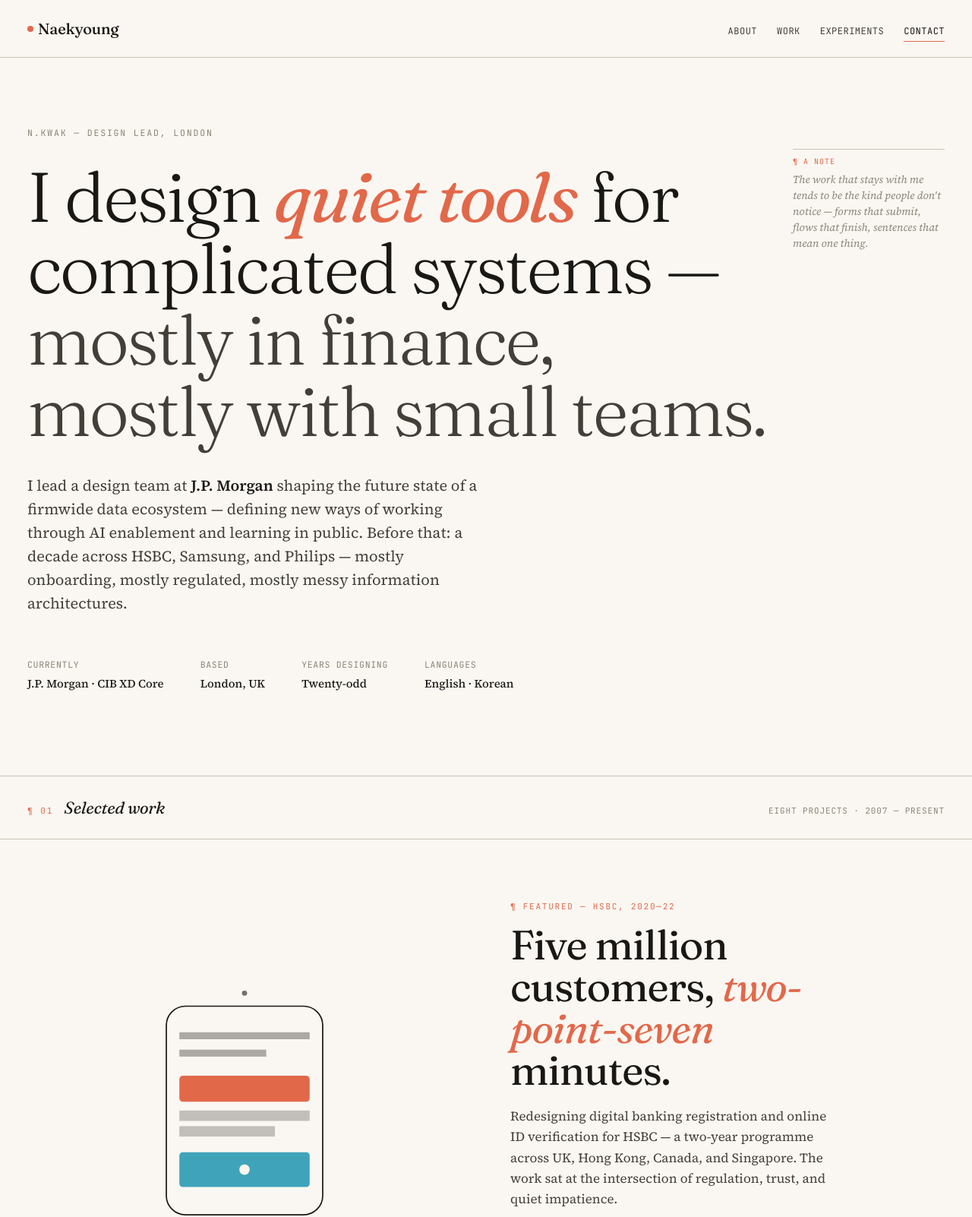
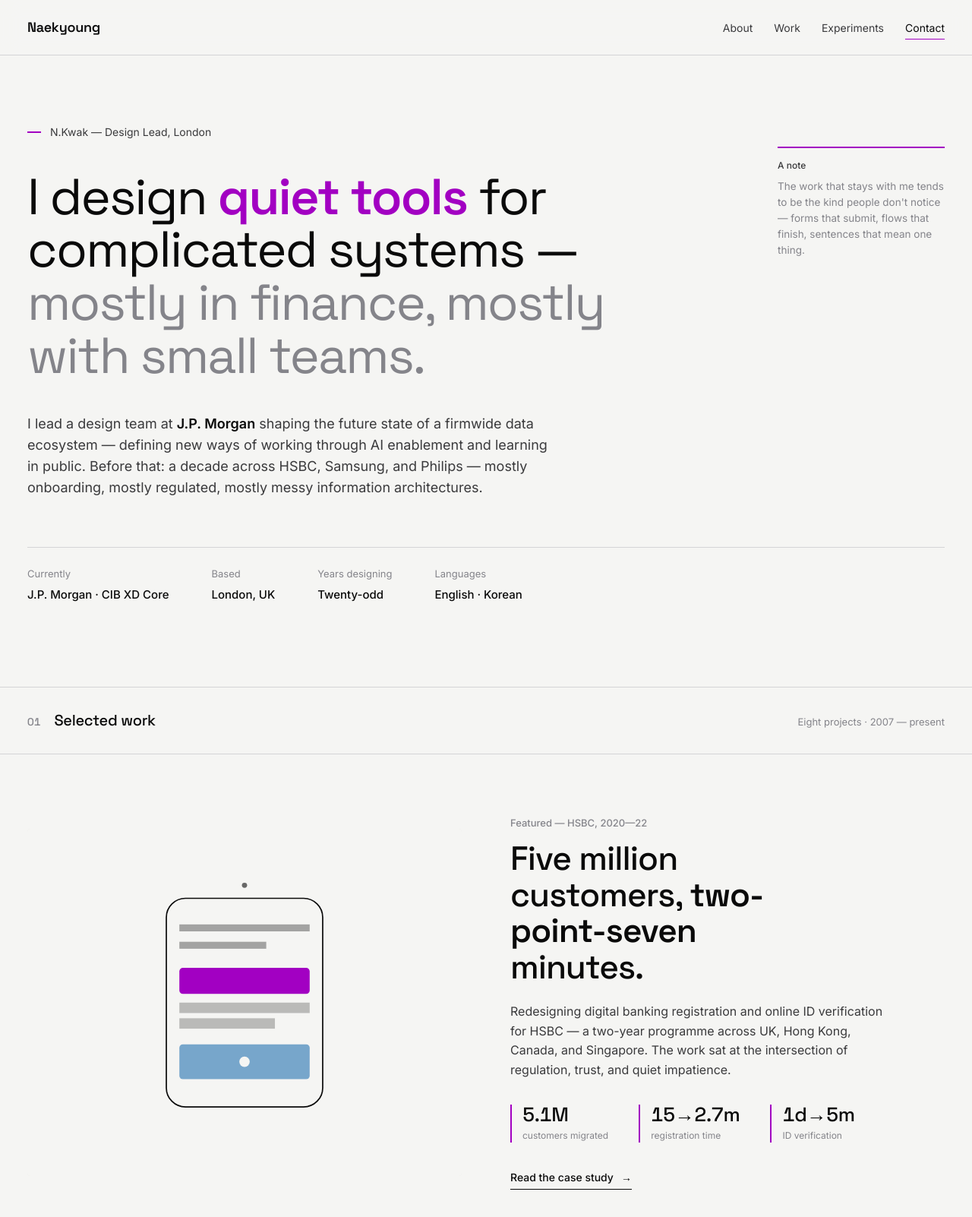
Before and after one commit to naekyoung-oss/folio, a website: page index.html in a window 1280 px wide. Shown: the top 1602 px of the page at 76% size. Drawn offline with Linux system fonts and the light colour scheme.

Commit message:
Reduce hero text size and update accent color to magenta

```diff
--- a/index.html
+++ b/index.html
@@ -6,39 +6,40 @@
 <meta name="viewport" content="width=device-width, initial-scale=1"/>
 <link rel="preconnect" href="https://fonts.googleapis.com">
 <link rel="preconnect" href="https://fonts.gstatic.com" crossorigin>
-<link href="https://fonts.googleapis.com/css2?family=Fraunces:ital,opsz,wght@0,9..144,300;0,9..144,400;0,9..144,500;0,9..144,600;0,9..144,700;1,9..144,400&family=Source+Serif+4:ital,opsz,wght@0,8..60,400;0,8..60,500;0,8..60,600;1,8..60,400&family=JetBrains+Mono:wght@400;500&display=swap" rel="stylesheet">
+<link href="https://fonts.googleapis.com/css2?family=Space+Grotesk:wght@400;500;600;700&family=Inter:wght@300;400;500;600;700&family=JetBrains+Mono:wght@400;500&display=swap" rel="stylesheet">
 <style>
 :root {
   /* light mode (default) */
-  --bg: #faf7f2;
-  --bg-2: #f2ede4;
-  --ink: #1a1815;
-  --ink-2: #433f38;
-  --ink-3: #8a8578;
-  --ink-4: #c9c3b4;
-  --rule: #1a1815;
-  --accent: oklch(0.66 0.16 35);       /* coral */
-  --accent-ink: #faf7f2;
-  --shape-a: oklch(0.72 0.13 35);
-  --shape-b: oklch(0.58 0.11 220);
-  --shape-c: oklch(0.68 0.12 125);
-  --shape-d: oklch(0.55 0.14 330);
-  --shape-e: oklch(0.82 0.09 80);
+  --bg: #f5f5f3;
+  --bg-2: #e8e8e5;
+  --ink: #0a0a0a;
+  --ink-2: #3a3a3c;
+  --ink-3: #84848a;
+  --ink-4: #d4d4d6;
+  --rule: #0a0a0a;
+  --accent: oklch(0.50 0.28 320);      /* bright magenta */
+  --accent-ink: #f5f5f3;
+  --accent-ink: #f5f5f3;
+  --shape-a: oklch(0.50 0.18 265);
+  --shape-b: oklch(0.62 0.10 245);
+  --shape-c: oklch(0.78 0.02 250);
+  --shape-d: oklch(0.55 0.14 285);
+  --shape-e: oklch(0.82 0.04 80);
 
-  --display: 'Fraunces', 'Times New Roman', serif;
-  --serif: 'Source Serif 4', Georgia, serif;
+  --display: 'Space Grotesk', system-ui, sans-serif;
+  --serif: 'Inter', system-ui, sans-serif;
   --mono: 'JetBrains Mono', ui-monospace, monospace;
 }
 [data-theme="dark"] {
-  --bg: #16130f;
-  --bg-2: #201c17;
-  --ink: #f5efe3;
-  --ink-2: #c8c2b2;
-  --ink-3: #8a8578;
-  --ink-4: #3d3930;
-  --rule: #f5efe3;
-  --accent: oklch(0.74 0.15 40);
-  --accent-ink: #16130f;
+  --bg: #0e0e10;
+  --bg-2: #18181b;
+  --ink: #f4f4f5;
+  --ink-2: #c4c4c8;
+  --ink-3: #85858a;
+  --ink-4: #363639;
+  --rule: #f4f4f5;
+  --accent: oklch(0.65 0.28 320);
+  --accent-ink: #0e0e10;
 }
 
 * { box-sizing: border-box; }
@@ -46,8 +47,9 @@ html { scroll-behavior: smooth; }
 body {
   margin: 0; padding: 0;
   background: var(--bg); color: var(--ink);
-  font-family: var(--serif); font-size: 18px; line-height: 1.55;
+  font-family: var(--serif); font-size: 17px; line-height: 1.55;
   -webkit-font-smoothing: antialiased;
+  font-feature-settings: "ss01", "cv11";
   transition: background .4s ease, color .4s ease;
 }
 a { color: inherit; text-decoration: none; }
@@ -60,14 +62,11 @@ a { color: inherit; text-decoration: none; }
   background: color-mix(in srgb, var(--bg) 92%, transparent); backdrop-filter: blur(12px);
 }
 .nav .wordmark {
-  font-family: var(--display); font-weight: 500; font-size: 20px;
-  letter-spacing: -0.01em;
+  font-family: var(--display); font-weight: 600; font-size: 18px;
+  letter-spacing: -0.015em;
 }
-.nav .wordmark .dot {
-  display: inline-block; width: 8px; height: 8px; border-radius: 50%;
-  background: var(--accent); margin-right: 6px; transform: translateY(-3px);
-}
-.nav .links { display: flex; gap: 26px; margin-left: auto; font-family: var(--mono); font-size: 12px; letter-spacing: 0.04em; color: var(--ink-2); text-transform: uppercase;}
+.nav .wordmark .dot { display: none; }
+.nav .links { display: flex; gap: 28px; margin-left: auto; font-family: var(--serif); font-size: 14px; letter-spacing: 0; color: var(--ink-2); }
 .nav .links a { position: relative; transition: color .2s ease; }
 .nav .links a::after {
   content: ''; position: absolute; left: 0; bottom: -4px; height: 1px; width: 0;
@@ -80,8 +79,8 @@ a { color: inherit; text-decoration: none; }
 
 .theme-toggle {
   background: transparent; border: 1px solid var(--ink-4);
-  padding: 6px 12px; border-radius: 999px; cursor: pointer;
-  font-family: var(--mono); font-size: 11px; letter-spacing: 0.05em; color: var(--ink-2); text-transform: uppercase;
+  padding: 6px 12px; border-radius: 2px; cursor: pointer;
+  font-family: var(--serif); font-size: 13px; letter-spacing: 0; color: var(--ink-2);
   transition: all .2s ease; display: inline-flex; align-items: center; gap: 8px;
 }
 .theme-toggle:hover { border-color: var(--ink); color: var(--ink); }
@@ -95,66 +94,58 @@ a { color: inherit; text-decoration: none; }
   position: relative;
 }
 .hero .kicker {
-  font-family: var(--mono); font-size: 11.5px; letter-spacing: 0.16em;
-  text-transform: uppercase; color: var(--ink-3); display: flex; align-items: center; gap: 10px;
-  margin-bottom: 28px;
+  font-family: var(--serif); font-size: 14px; letter-spacing: 0;
+  color: var(--ink-2); display: flex; align-items: center; gap: 12px;
+  margin-bottom: 40px;
 }
-.hero .kicker .live {
-  display: inline-flex; align-items: center; gap: 6px; color: var(--accent); font-weight: 500;
-}
-.hero .kicker .live::before {
-  content: ''; width: 7px; height: 7px; border-radius: 50%;
-  background: var(--accent); box-shadow: 0 0 0 0 var(--accent);
-  animation: pulse 2.2s infinite;
-}
-@keyframes pulse {
-  0% { box-shadow: 0 0 0 0 color-mix(in srgb, var(--accent) 60%, transparent); }
-  70% { box-shadow: 0 0 0 9px transparent; }
-  100% { box-shadow: 0 0 0 0 transparent; }
+.hero .kicker::before {
+  content: ''; width: 18px; height: 2px; background: var(--accent);
+  display: inline-block;
 }
 
 .hero h1 {
   font-family: var(--display);
-  font-weight: 300;
-  font-size: clamp(42px, 7.2vw, 104px);
-  line-height: 1.02;
+  font-weight: 400;
+  font-size: clamp(32px, 5.2vw, 72px);
+  line-height: 1.05;
   letter-spacing: -0.028em;
   margin: 0;
-  font-variation-settings: "opsz" 144;
-  max-width: 17ch;
+  max-width: 18ch;
+  color: var(--ink);
 }
 .hero h1 em {
-  font-style: italic; font-weight: 400; color: var(--accent);
-  font-variation-settings: "opsz" 144, "SOFT" 100;
+  font-style: normal; font-weight: 600; color: var(--accent);
 }
-.hero h1 .soft { color: var(--ink-2); }
+.hero h1 .soft { color: var(--ink-3); font-weight: 400; }
 
 .hero .sub {
-  margin-top: 36px;
-  font-family: var(--serif); font-size: 20px; line-height: 1.55;
-  color: var(--ink-2); max-width: 58ch;
+  margin-top: 40px;
+  font-family: var(--serif); font-size: 18px; line-height: 1.55;
+  color: var(--ink-2); max-width: 62ch; font-weight: 400;
 }
 .hero .sub b { font-weight: 600; color: var(--ink); }
 .hero .sub a {
-  border-bottom: 1px solid var(--accent); padding-bottom: 1px; transition: background .2s, color .2s;
+  color: var(--ink); border-bottom: 1px solid var(--ink-4); padding-bottom: 1px;
+  transition: border-color .2s;
 }
-.hero .sub a:hover { background: var(--accent); color: var(--accent-ink); }
+.hero .sub a:hover { border-color: var(--accent); }
 
 .hero .meta {
-  margin-top: 56px; display: flex; gap: 48px; flex-wrap: wrap;
-  font-family: var(--mono); font-size: 11.5px; color: var(--ink-3); letter-spacing: 0.06em; text-transform: uppercase;
+  margin-top: 64px; display: flex; gap: 56px; flex-wrap: wrap;
+  font-family: var(--serif); font-size: 13px; color: var(--ink-3); letter-spacing: 0;
+  padding-top: 24px; border-top: 1px solid var(--ink-4);
 }
-.hero .meta .row { display: flex; flex-direction: column; gap: 4px; }
-.hero .meta .row b { font-family: var(--serif); font-size: 15px; color: var(--ink); text-transform: none; letter-spacing: 0; font-weight: 500; }
+.hero .meta .row { display: flex; flex-direction: column; gap: 6px; }
+.hero .meta .row b { font-family: var(--serif); font-size: 15px; color: var(--ink); font-weight: 500; }
 
 /* floating numbered marker — editorial marginalia */
 .hero .margin-note {
   position: absolute; right: 36px; top: 120px;
-  width: 200px; font-family: var(--serif); font-size: 14px; font-style: italic;
-  color: var(--ink-3); line-height: 1.5;
-  padding-top: 8px; border-top: 1px solid var(--ink-4);
+  width: 220px; font-family: var(--serif); font-size: 13.5px; font-style: normal;
+  color: var(--ink-3); line-height: 1.55;
+  padding-top: 14px; border-top: 2px solid var(--accent);
 }
-.hero .margin-note .n { font-family: var(--mono); font-style: normal; font-size: 10px; color: var(--accent); letter-spacing: 0.1em; display: block; margin-bottom: 6px; }
+.hero .margin-note .n { font-family: var(--serif); font-size: 12px; color: var(--ink-2); letter-spacing: 0; display: block; margin-bottom: 8px; font-weight: 500; }
 
 @media (max-width: 980px) {
   .hero .margin-note { display: none; }
@@ -162,13 +153,13 @@ a { color: inherit; text-decoration: none; }
 
 /* ---------- Section: selected work ---------- */
 .section-header {
-  display: flex; align-items: baseline; gap: 14px;
-  padding: 24px 36px; border-top: 1px solid var(--ink-4); border-bottom: 1px solid var(--ink-4);
+  display: flex; align-items: baseline; gap: 18px;
+  padding: 28px 36px; border-top: 1px solid var(--ink-4); border-bottom: 1px solid var(--ink-4);
   background: var(--bg);
 }
-.section-header .num { font-family: var(--mono); font-size: 11px; color: var(--accent); letter-spacing: 0.18em; }
-.section-header h2 { font-family: var(--display); font-weight: 400; font-size: 22px; margin: 0; letter-spacing: -0.01em; font-style: italic; }
-.section-header .right { margin-left: auto; font-family: var(--mono); font-size: 11px; color: var(--ink-3); letter-spacing: 0.08em; text-transform: uppercase; }
+.section-header .num { font-family: var(--display); font-size: 14px; color: var(--ink-3); letter-spacing: 0; font-variant-numeric: tabular-nums; font-weight: 500; }
+.section-header h2 { font-family: var(--display); font-weight: 500; font-size: 20px; margin: 0; letter-spacing: -0.015em; font-style: normal; }
+.section-header .right { margin-left: auto; font-family: var(--serif); font-size: 13px; color: var(--ink-3); letter-spacing: 0; }
 
 /* featured case study */
 .featured {
@@ -182,21 +173,25 @@ a { color: inherit; text-decoration: none; }
   transition: transform .5s ease;
 }
 .featured a:hover .art { transform: translateY(-4px); }
-.featured .mark { font-family: var(--mono); font-size: 11px; color: var(--accent); letter-spacing: 0.16em; text-transform: uppercase; }
+.featured .mark { font-family: var(--serif); font-size: 13px; color: var(--ink-3); letter-spacing: 0; font-weight: 500; }
 .featured h3 {
-  font-family: var(--display); font-weight: 400; font-size: 54px; line-height: 1.02;
-  letter-spacing: -0.02em; margin: 14px 0 20px; max-width: 13ch;
+  font-family: var(--display); font-weight: 500; font-size: 44px; line-height: 1.08;
+  letter-spacing: -0.022em; margin: 14px 0 22px; max-width: 14ch;
 }
-.featured h3 em { font-style: italic; color: var(--accent); }
-.featured p { font-family: var(--serif); font-size: 17px; line-height: 1.6; color: var(--ink-2); max-width: 48ch; margin: 0 0 20px; }
-.featured .stat { display: flex; gap: 36px; margin: 28px 0; }
-.featured .stat div { border-left: 2px solid var(--accent); padding-left: 12px; }
-.featured .stat b { display: block; font-family: var(--display); font-size: 32px; font-weight: 400; line-height: 1; letter-spacing: -0.01em; }
-.featured .stat span { font-family: var(--mono); font-size: 10.5px; color: var(--ink-3); letter-spacing: 0.08em; text-transform: uppercase; }
+.featured h3 em {
+  font-style: normal; color: var(--ink); font-weight: 600;
+  text-decoration: none;
+}
+.featured p { font-family: var(--serif); font-size: 16px; line-height: 1.6; color: var(--ink-2); max-width: 50ch; margin: 0 0 20px; }
+.featured .stat { display: flex; gap: 40px; margin: 32px 0; }
+.featured .stat div { border-left: 2px solid var(--accent); padding-left: 14px; }
+.featured .stat b { display: block; font-family: var(--display); font-size: 26px; font-weight: 500; line-height: 1; letter-spacing: -0.015em; font-variant-numeric: tabular-nums; }
+.featured .stat span { font-family: var(--serif); font-size: 12px; color: var(--ink-3); letter-spacing: 0; margin-top: 6px; display: block; }
 .featured .readmore {
-  display: inline-flex; align-items: center; gap: 10px; font-family: var(--mono); font-size: 12px;
-  letter-spacing: 0.08em; text-transform: uppercase; color: var(--ink); padding-bottom: 4px;
+  display: inline-flex; align-items: center; gap: 10px; font-family: var(--serif); font-size: 14px;
+  letter-spacing: 0; color: var(--ink); padding-bottom: 4px;
   border-bottom: 1px solid var(--ink); transition: color .2s, border-color .2s, gap .3s;
+  font-weight: 500;
 }
 .featured a:hover .readmore { color: var(--accent); border-color: var(--accent); gap: 16px; }
 
@@ -213,25 +208,30 @@ a { color: inherit; text-decoration: none; }
   transition: transform .5s ease, box-shadow .4s ease;
 }
 .card:hover .thumb { transform: translateY(-6px); box-shadow: 0 18px 40px -24px color-mix(in srgb, var(--ink) 55%, transparent); }
-.card .meta { display: flex; justify-content: space-between; align-items: baseline; margin-top: 14px; gap: 20px; }
-.card .title { font-family: var(--display); font-size: 22px; font-weight: 400; letter-spacing: -0.01em; line-height: 1.2; }
-.card .title em { font-style: italic; }
-.card .company { font-family: var(--mono); font-size: 10.5px; color: var(--ink-3); letter-spacing: 0.08em; text-transform: uppercase; white-space: nowrap; }
-.card .desc { font-family: var(--serif); font-size: 14.5px; color: var(--ink-2); line-height: 1.5; margin-top: 6px; max-width: 38ch; }
+.card .meta { display: flex; justify-content: space-between; align-items: baseline; margin-top: 16px; gap: 20px; }
+.card .title { font-family: var(--display); font-size: 19px; font-weight: 500; letter-spacing: -0.015em; line-height: 1.2; }
+.card .title em { font-style: normal; font-weight: 600; }
+.card .company { font-family: var(--serif); font-size: 12px; color: var(--ink-3); letter-spacing: 0; white-space: nowrap; }
+.card .desc { font-family: var(--serif); font-size: 14px; color: var(--ink-2); line-height: 1.55; margin-top: 8px; max-width: 40ch; }
 
 /* ---------- Note band (editorial pull quote) ---------- */
 .note-band {
-  padding: 100px 36px; text-align: center;
+  padding: 120px 36px; text-align: left;
+  max-width: 1280px; margin: 0 auto;
   border-top: 1px solid var(--ink-4); border-bottom: 1px solid var(--ink-4);
 }
 .note-band .quote {
-  font-family: var(--display); font-weight: 300; font-size: clamp(26px, 3.2vw, 40px);
-  line-height: 1.2; letter-spacing: -0.01em; max-width: 22ch; margin: 0 auto;
+  font-family: var(--display); font-weight: 400; font-size: clamp(28px, 3.4vw, 44px);
+  line-height: 1.15; letter-spacing: -0.022em; max-width: 26ch; margin: 0;
+  color: var(--ink);
 }
-.note-band .quote em { font-style: italic; color: var(--accent); }
+.note-band .quote em {
+  font-style: normal; color: var(--ink); font-weight: 600;
+  text-decoration: none;
+}
 .note-band .byline {
-  font-family: var(--mono); font-size: 11px; color: var(--ink-3); letter-spacing: 0.18em;
-  text-transform: uppercase; margin-top: 28px;
+  font-family: var(--serif); font-size: 13px; color: var(--ink-3); letter-spacing: 0;
+  margin-top: 32px; padding-top: 14px; border-top: 2px solid var(--accent); display: inline-block;
 }
 
 /* ---------- Footer ---------- */
@@ -241,20 +241,23 @@ footer {
   display: grid; grid-template-columns: 1fr; gap: 40px;
   border-top: 1px solid var(--ink-4);
 }
-footer h4 { font-family: var(--mono); font-size: 10.5px; color: var(--ink-3); letter-spacing: 0.18em; text-transform: uppercase; margin: 0 0 14px; font-weight: 400; }
+footer h4 { font-family: var(--serif); font-size: 12px; color: var(--ink-3); letter-spacing: 0; margin: 0 0 14px; font-weight: 500; }
 footer .big {
-  font-family: var(--display); font-weight: 300; font-size: 36px; line-height: 1.1;
-  letter-spacing: -0.02em;
+  font-family: var(--display); font-weight: 400; font-size: 32px; line-height: 1.15;
+  letter-spacing: -0.022em;
 }
-footer .big em { font-style: italic; color: var(--accent); }
+footer .big em {
+  font-style: normal; color: var(--ink); font-weight: 600;
+  text-decoration: none;
+}
 footer ul { list-style: none; padding: 0; margin: 0; display: flex; flex-direction: column; gap: 8px; }
-footer ul a { font-family: var(--serif); font-size: 16px; border-bottom: 1px solid transparent; padding-bottom: 1px; transition: border-color .2s, color .2s; }
-footer ul a:hover { border-color: var(--accent); color: var(--accent); }
+footer ul a { font-family: var(--serif); font-size: 15px; border-bottom: 1px solid transparent; padding-bottom: 1px; transition: border-color .2s, color .2s; }
+footer ul a:hover { border-color: var(--ink); color: var(--ink); }
 footer .colophon {
   grid-column: 1 / -1;
   margin-top: 36px; padding-top: 24px; border-top: 1px solid var(--ink-4);
   display: flex; justify-content: space-between; gap: 40px; flex-wrap: wrap;
-  font-family: var(--mono); font-size: 10.5px; color: var(--ink-3); letter-spacing: 0.08em; text-transform: uppercase;
+  font-family: var(--serif); font-size: 12px; color: var(--ink-3); letter-spacing: 0;
 }
 
 @media (max-width: 900px) {
@@ -314,13 +317,13 @@ footer .colophon {
   </div>
 
   <aside class="margin-note">
-    <span class="n">¶ A NOTE</span>
+    <span class="n">A note</span>
     The work that stays with me tends to be the kind people don't notice — forms that submit, flows that finish, sentences that mean one thing.
   </aside>
 </header>
 
 <div class="section-header" id="work">
-  <span class="num">¶ 01</span>
+  <span class="num">01</span>
   <h2>Selected work</h2>
   <span class="right">Eight projects · 2007 — present</span>
 </div>
@@ -331,7 +334,7 @@ footer .colophon {
     <div class="art" id="featuredArt"></div>
   </a>
   <div>
-    <div class="mark">¶ Featured — HSBC, 2020—22</div>
+    <div class="mark">Featured — HSBC, 2020—22</div>
     <h3>Five million customers, <em>two-point-seven</em> minutes.</h3>
     <p>Redesigning digital banking registration and online ID verification for HSBC — a two-year programme across UK, Hong Kong, Canada, and Singapore. The work sat at the intersection of regulation, trust, and quiet impatience.</p>
     <div class="stat">
@@ -355,7 +358,7 @@ footer .colophon {
 </section>
 
 <div class="section-header" id="experiments">
-  <span class="num">¶ 02</span>
+  <span class="num">02</span>
   <h2>Experiments</h2>
   <span class="right">Side projects · studies · sketches</span>
 </div>
@@ -368,10 +371,10 @@ footer .colophon {
 <footer id="contact">
   <div>
     <h4>Get in touch</h4>
-    <div class="big">Best reached on <a href="https://www.linkedin.com/in/nkwak/" target="_blank" style="color:var(--accent); border-bottom:1px solid var(--accent); padding-bottom:2px; white-space:nowrap;">linkedin.com/in/nkwak</a></div>
+    <div class="big">Best reached on <a href="https://www.linkedin.com/in/nkwak/" target="_blank" style="color:var(--ink); border-bottom:2px solid var(--accent); padding-bottom:2px; white-space:nowrap;">linkedin.com/in/nkwak</a></div>
   </div>
   <div class="colophon">
-    <span>© 2026 Naekyoung Kwak · Set in Fraunces & Source Serif</span>
+    <span>© 2026 Naekyoung Kwak · Set in Space Grotesk & Inter</span>
     <span>Crafted in London · last updated Apr 2026</span>
   </div>
 </footer>
@@ -389,8 +392,8 @@ const marks = {
   exp_typeplay: (colors) => `
     <svg class="mark-svg" viewBox="0 0 500 400" preserveAspectRatio="xMidYMid slice">
       <rect width="500" height="400" fill="${colors.bg}"/>
-      <text x="250" y="240" text-anchor="middle" font-family="Fraunces, serif" font-style="italic" font-weight="300" font-size="220" fill="${colors.accent}">Aa</text>
-      <text x="250" y="310" text-anchor="middle" font-family="JetBrains Mono, monospace" font-size="11" fill="${colors.a}" letter-spacing="4">TYPE STUDIES</text>
+      <text x="250" y="250" text-anchor="middle" font-family="Space Grotesk, sans-serif" font-weight="500" font-size="220" fill="${colors.accent}" letter-spacing="-10">Aa</text>
+      <text x="250" y="320" text-anchor="middle" font-family="Inter, sans-serif" font-size="12" fill="${colors.a}" letter-spacing="0">Type studies</text>
     </svg>`,
   exp_grid: (colors) => `
     <svg class="mark-svg" viewBox="0 0 500 400" preserveAspectRatio="xMidYMid slice">
```
Also changed, not shown: package.json (added, +14 -0 lines), 1 other file.
